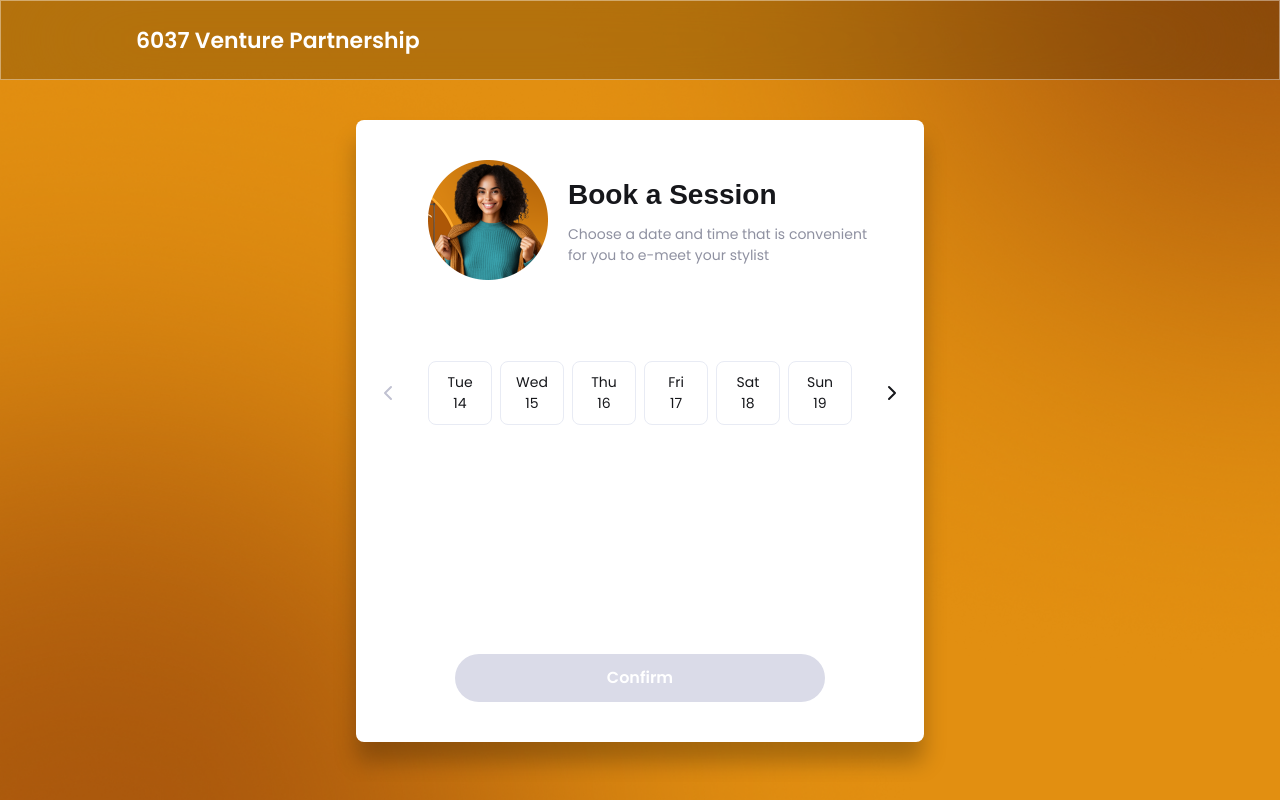
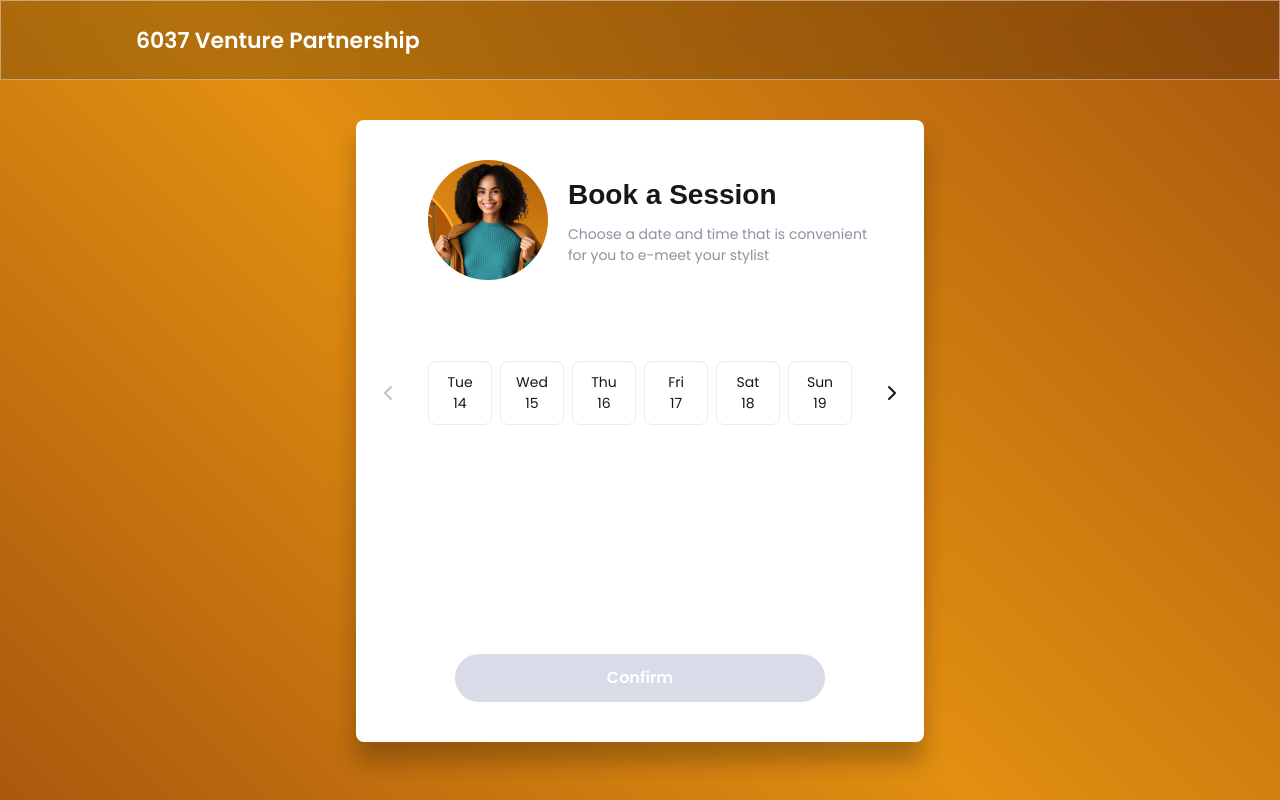
Before and after one commit to Fr13nd4u/book-calendar, a Next.js app: page / in a window 1280 px wide. Built offline with nearby package versions, Linux system fonts and the light colour scheme; a web font is replaced by a local one.

Commit message:
rewrite main bg

```diff
--- a/src/app/globals.css
+++ b/src/app/globals.css
@@ -38,11 +38,6 @@ html, body, #__next {
 }
 
 body {
-  @apply bg-main-bg bg-cover bg-center bg-no-repeat;
-  background-image: url("/assets/images/BG_mob.png");
-  background-size: cover;
+  background: linear-gradient(45deg, rgba(170, 88, 13, 1) 0%, rgba(226, 143, 17, 1) 47%, rgba(170, 88, 13, 1) 100%);
 
-  @media (min-width: 768px) {
-    background-image: url("/assets/images/BG.png");
-  }
 }
```
Also changed, not shown: public/assets/images/BG.png (deleted), public/assets/images/BG_mob.png (deleted).
